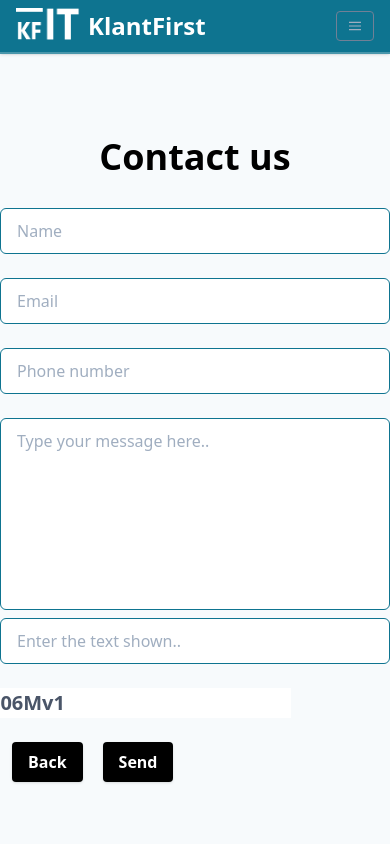
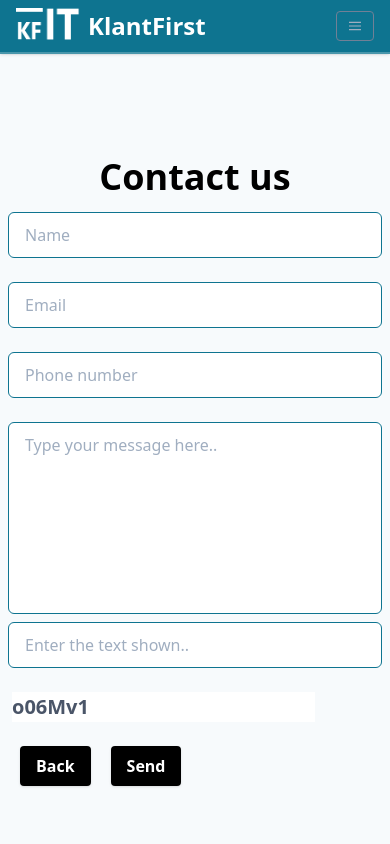
Before and after one commit to KlantFirst/klantfirst-it-solutions, a Next.js app: page /contact in a window 390 px wide. Shown: the top 844 px of the page. Built offline with nearby package versions, Linux system fonts and the light colour scheme.

Commit message:
feat: contact form responsive

```diff
--- a/components/ContactForm/index.jsx
+++ b/components/ContactForm/index.jsx
@@ -73,10 +73,10 @@ export const ContactUs = () => {
   return (
     <>
       <div className="flex justify-center flex-col items-center h-screen mx-auto my-8 bg-gray-100">
-        <p className="text-4xl font-bold text-center text-black my-4">
+        <p className="text-4xl font-bold text-center text-black mt-10 lg:my-4">
           Contact us
         </p>
-        <div className="pt-2">
+        <div className="pt-2 px-2">
           <form ref={form} onSubmit={sendEmail}>
             <div className="flex flex-wrap -mx-3 mb-6">
               <div className="w-full md:w-1/2 px-3 mb-6 md:mb-0">
@@ -126,7 +126,7 @@ export const ContactUs = () => {
                   placeholder="Enter the text shown.."
                 />
               </div>
-              <div className="w-full md:w-1/2">
+              <div className="w-full md:w-1/2 px-4 lg:px-2">
                 <input
                   type="text"
                   className="font-bold text-xl text-gray-700"
@@ -136,7 +136,6 @@ export const ContactUs = () => {
                 ></input>
               </div>
             </div>
-
             <div className="md:flex md:items-center p-3 pt-4">
               <div className="md:w-1/3"></div>
               <div className="md:w-2/3">
```
